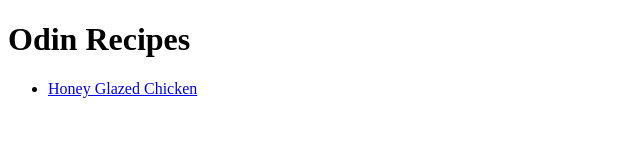
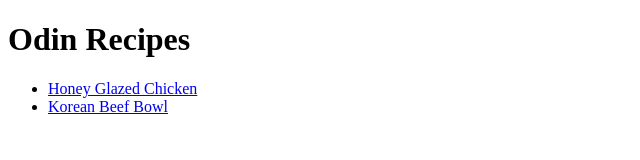
Before and after one commit to Diego63212/odin-recipes, a plain HTML site: page index.html in a window 1280 px wide. Shown: the whole page, without its empty margins (0-640 px from the left). Drawn offline with Linux system fonts and the light colour scheme.

Commit message:
Add recipe link to index list

```diff
--- a/index.html
+++ b/index.html
@@ -9,6 +9,7 @@
         <h1>Odin Recipes</h1>
         <ul>
             <li><a href="recipes/honey-glazed-chicken.html">Honey Glazed Chicken</a></li>
+            <li><a href="recipes/korean-beef-bowl.html">Korean Beef Bowl</a></li>
         </ul>
     </body>
 </html>
```
